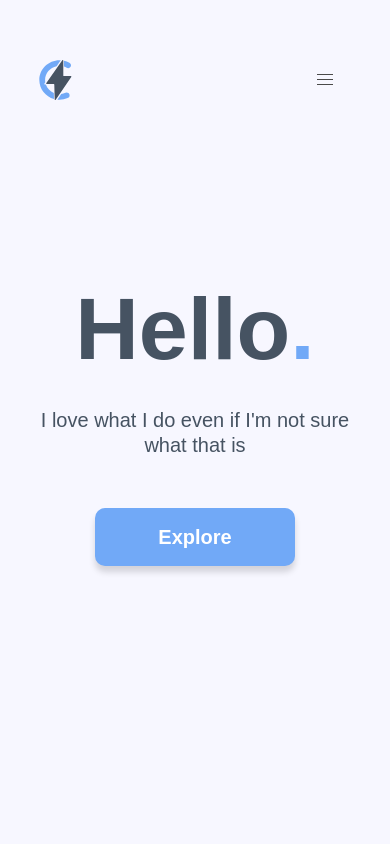
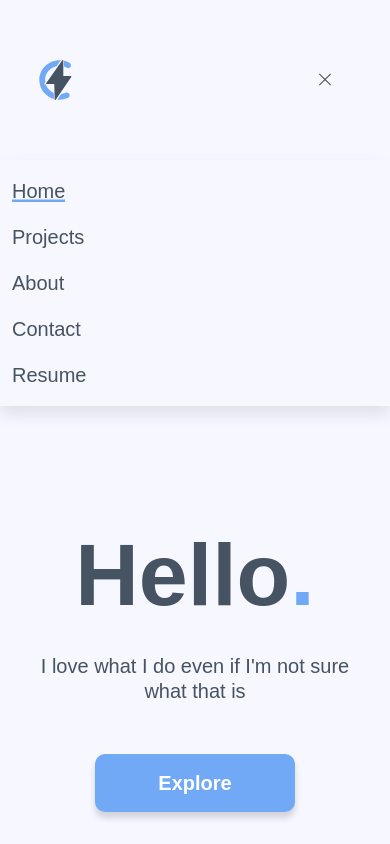
Before and after one commit to Atomator/portfolio, a Vue app: page / in a window 390 px wide. Both pictures are taken after a click on the button 325 px from the left and 80 px from the top of the page. Shown: the top 844 px of the page. Built offline with nearby package versions, Linux system fonts and the light colour scheme.

Commit message:
Fixed mobile nav

```diff
--- a/src/components/Navbar.vue
+++ b/src/components/Navbar.vue
@@ -7,20 +7,21 @@
             <img src="../assets/mylogo.svg" width="40" height="64">
           </a>
 
-          <a role="button" class="navbar-burger burger" aria-label="menu" aria-expanded="false" data-target="navbarBasicExample">
+          <a role="button" class="navbar-burger burger" aria-label="menu" aria-expanded="false" data-target="navbarBasicExample" @click="showNav = !showNav" :class="{ 'is-active': showNav }">
             <span aria-hidden="true"></span>
             <span aria-hidden="true"></span>
             <span aria-hidden="true"></span>
           </a>
         </div>
 
-        <div id="navbarBasicExample" class="navbar-menu">
+        <div id="navbarBasicExample" class="navbar-menu" :class="{ 'is-active': showNav }">
           <div class="navbar-end">
-            <a class="navbar-item" v-for="(value, key) in pages" v-bind:key="value.id">
+            <a class="navbar-item" v-for="(value, key) in pages" v-bind:key="value.id" @click="showNav = false">
               <router-link :to="value">
-                <a class="has-text-weight-bold has-text-dark is-size-5"> {{ key }} </a>
-                <div class="navlink-current" v-if="currentPage == value"></div>
-                <div class="navlink-unselected" v-else></div>
+                <a class="test has-text-dark is-size-5" :class="{ 'has-text-weight-medium': showNav, 'has-text-weight-bold': !showNav, 'navlink-mobile': (showNav == true && currentPage == value)}">
+                  {{ key }}
+                  <div :class="{'navlink-current': (currentPage == value && showNav == false), 'navlink-unselected': (currentPage != value && showNav == false)}"></div>
+                </a>
               </router-link>
             </a>
           </div>
@@ -35,6 +36,7 @@ export default {
   name: 'Navbar',
   data () {
     return {
+      showNav: false,
       currentPage: '',
       pages: {
         'Home': '/',
@@ -70,6 +72,11 @@ export default {
   height: 4px;
 }
 
+.navlink-mobile {
+  padding: 0 0px px;
+  box-shadow: 0 10px 0 0 rgba(255,56,96,0), inset 0 -0.125em #71A9F7;
+}
+
 @media only screen and (max-width: 1024px) {
   #logo{
     margin-left: 25px;
```
